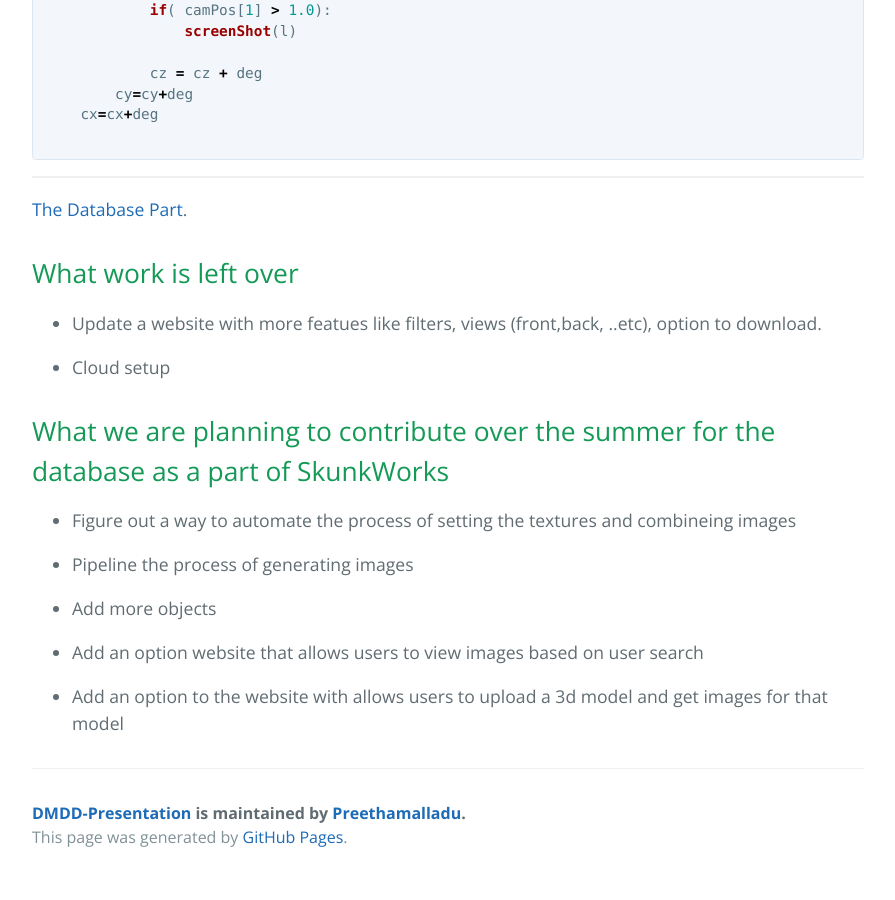
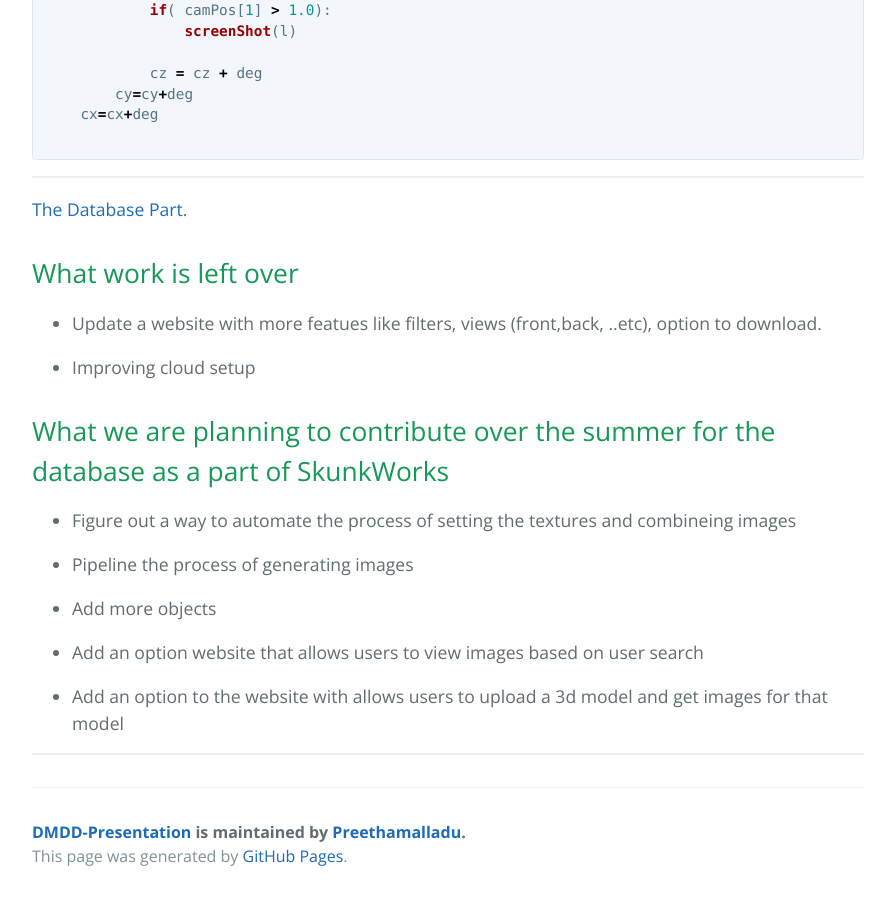
Before and after one commit to Preethamalladu/DMDD-Presentation, a Jekyll site: the page built from index.md, in a window 1280 px wide and 900 px high, scrolled down 9828 px. Shown: the whole window, without its empty margins (192-1087 px from the left). Built offline with Jekyll 4.4.1, drawn with Linux system fonts in a browser that asks for light colours.

Commit message:
Update index.md

```diff
--- a/index.md
+++ b/index.md
@@ -203,7 +203,7 @@ while(cx<= 360):
 
 *   Update a website with more featues like filters, views (front,back, ..etc), option to download.
 
-*   Cloud setup
+*   Improving cloud setup
 
 
 
@@ -218,3 +218,7 @@ while(cx<= 360):
 *   Add an option website that allows users to view images based on user search
 
 *   Add an option to the website with allows users to upload a 3d model and get images for that model
+
+
+
+* * *
```
